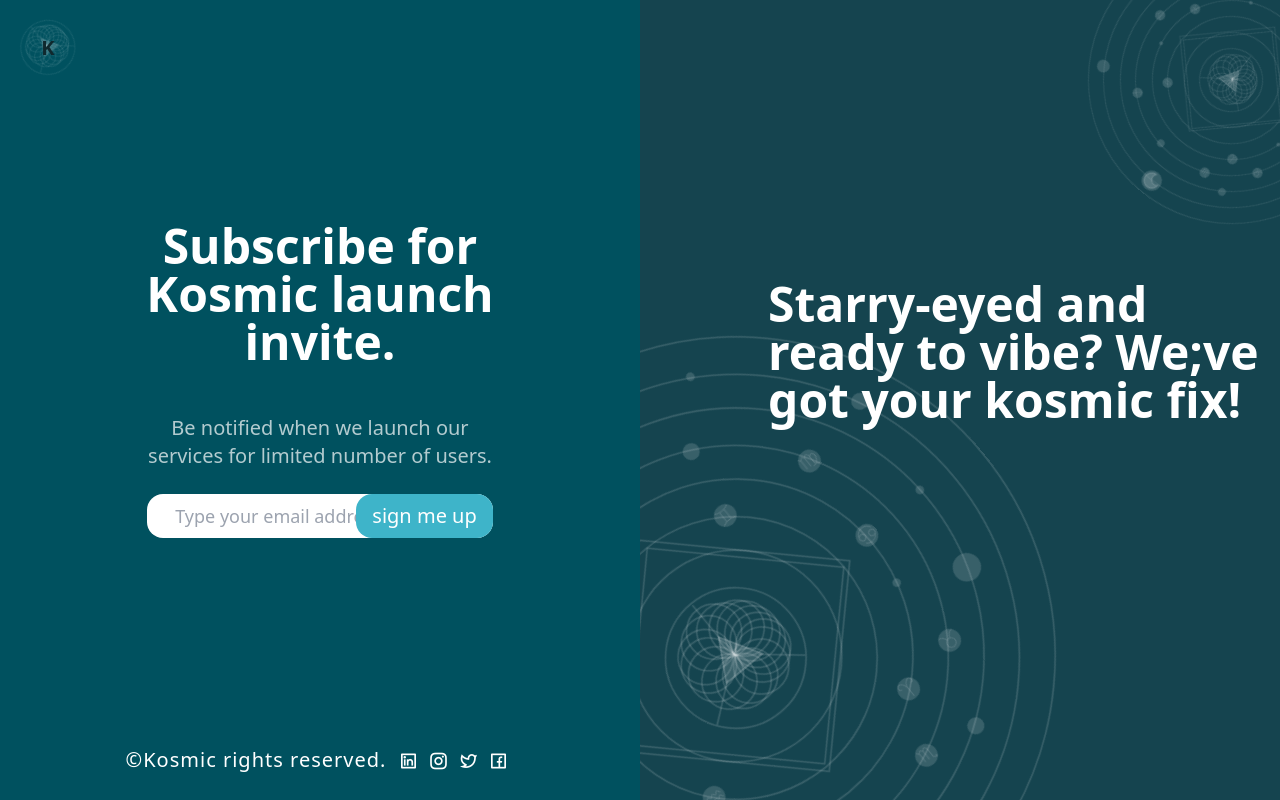
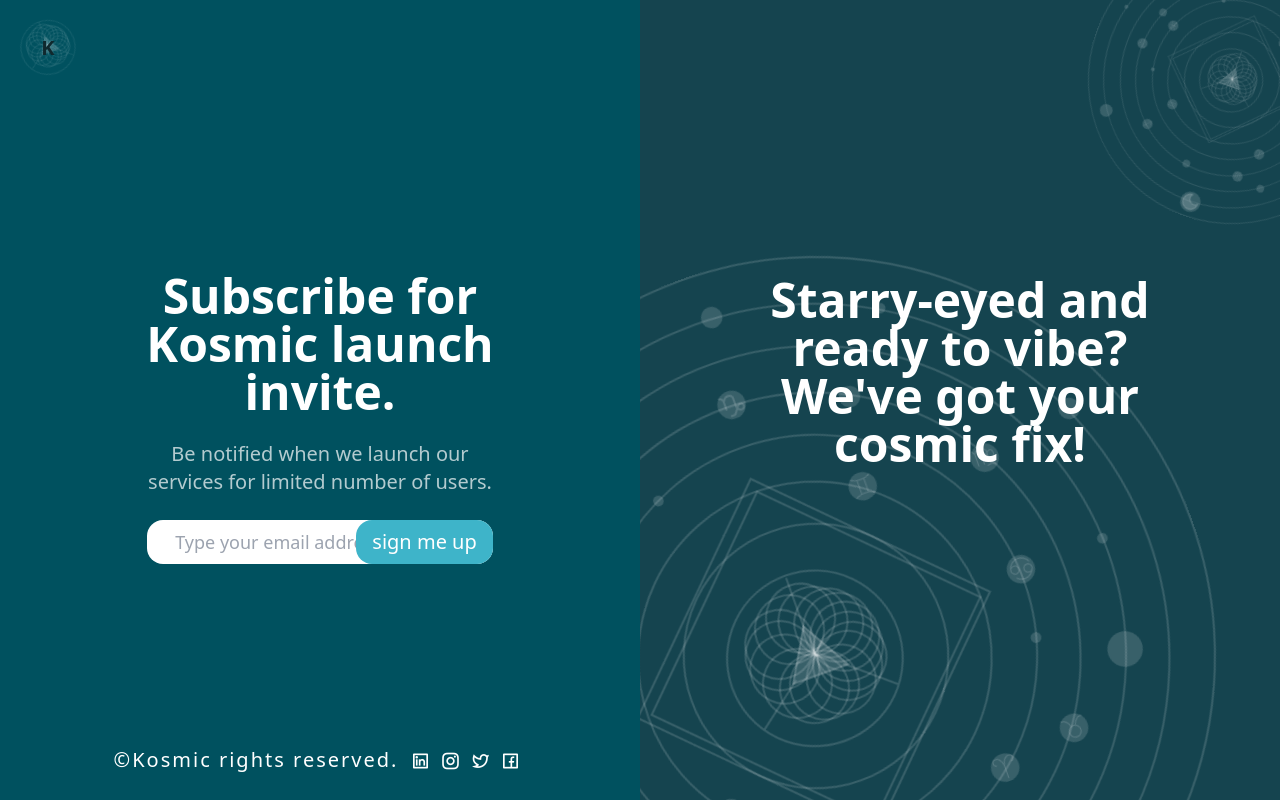
Before and after one commit to ErSamay/Kosmic_web_page, a React (Vite) app: page / in a window 1280 px wide. Built offline with nearby package versions, Linux system fonts and the light colour scheme; what axios-case-converter would draw is missing.

Commit message:
finaluichanges

```diff
--- a/src/App.css
+++ b/src/App.css
@@ -8,7 +8,7 @@
 }
 
 .rotateChakkar {
-  animation: rotateChakkar 50s linear infinite;
+  animation: rotateChakkar 100s linear infinite;
   filter: brightness(0) invert(1);
 
 }
@@ -23,7 +23,7 @@
 }
 
 .rotateChakkar1 {
-  animation: rotateChakkar1 50s linear infinite;
+  animation: rotateChakkar1 100s linear infinite;
   filter: brightness(0) invert(1);
 
 }
--- a/src/App.tsx
+++ b/src/App.tsx
@@ -5,6 +5,7 @@ import MainWebPage from "./Components/MainWebPage";
 import ReactGA from "react-ga4";
 const Tracking_id = "G-Q6H3FSLLJG";
 ReactGA.initialize(Tracking_id);
+
 function App() {
   useEffect(() => {
     ReactGA.send({
--- a/src/Components/Footer.tsx
+++ b/src/Components/Footer.tsx
@@ -6,7 +6,7 @@ function Footer() {
       <div className="h-[10vh] flex item-center justify-center">
         <div className="flex items-center justify-center">
           <div>
-            <p className="lg:text-xl text-sm tracking-wider text-white pl-4 lg:pl-0">
+            <p className="lg:text-xl text-sm tracking-widest text-white pl-8 lg:pl-0">
               &copy;Kosmic rights reserved.{" "}
             </p>
           </div>
--- a/src/Components/Layout.tsx
+++ b/src/Components/Layout.tsx
@@ -4,7 +4,7 @@ import "remixicon/fonts/remixicon.css";
 function Layout() {
   return (
     <>
-      <div className="w-full flex flex-col ">
+      <div className="flex flex-col ">
         <Navbar />
       </div>
     </>
--- a/src/Components/LeftPage.tsx
+++ b/src/Components/LeftPage.tsx
@@ -64,16 +64,16 @@ function LeftPage() {
   };
   return (
     <>
-      <div className="lg:w-1/2 h-screen w-screen bg-[#00515F] overflow-hidden lg:overflow-hidden">
+      <div className="lg:w-1/2 lg:h-full h-screen w-screen bg-[#00515F] overflow-hidden lg:overflow-hidden">
         <Layout />
-        <div className="h-[80vh] flex items-center justify-center">
-          <div className=" lg:w-[80%] w-full  flex flex-col items-center justify-center leading-10 lg:h-[30vh] h-5">
-            <div className="h-[34vh]  flex items-center justify-center">
+        <div className="h-[80%]  flex items-end justify-center">
+          <div className=" lg:w-[80%] w-full  flex flex-col items-center justify-center lg:h-[70%]  ">
+            <div className="h-[34%]  flex items-center justify-center">
               <h1 className="lg:text-5xl text-2xl md:text-5xl  text-white font-semibold  lg:w-[85%] w-[95%]  text-center">
                 Subscribe for Kosmic launch invite.
               </h1>
             </div>
-            <div className="h-[66vh] max-w-[90%] flex flex-col items-center justify-center  pt-12">
+            <div className="h-[66%] max-w-[90%] flex flex-col items-center justify-start mt-6">
               <p className="lg:text-xl text-xs text-white  text-center  opacity-70 max-w-[80%] ">
                 Be notified when we launch our services for limited number of
                 users.
--- a/src/Components/MainWebPage.tsx
+++ b/src/Components/MainWebPage.tsx
@@ -5,7 +5,7 @@ import RightPage from "./RightPage";
 function MainWebPage() {
   return (
     <>
-      <div className="lg:h-screen lg:w-screen bg-white flex flex-col items-center justify-center lg:flex-row overflow-x-hidden">
+      <div className="lg:h-screen lg:w-screen bg-white flex flex-col items-center justify-center md:flex-row overflow-x-hidden">
         <LeftPage />
         <RightPage />
       </div>
--- a/src/Components/Navbar.tsx
+++ b/src/Components/Navbar.tsx
@@ -4,7 +4,7 @@ import WesternAstrologyIcon2 from "../assets/WesternAstrologyIcon2.svg";
 function Navbar() {
   return (
     <>
-      <div className="h-[10vh] pt-5 pl-5 pr-1 pb-1 ">
+      <div className="h-[10%] pt-5 pl-5 pr-1 pb-1 ">
         <div className="h-[7vh] w-[7vh] rounded-full  flex items-center  justify-center relative">
           <img
             src={WesternAstrologyIcon2}
--- a/src/Components/RightPage.tsx
+++ b/src/Components/RightPage.tsx
@@ -5,21 +5,23 @@ import "../App.css";
 
 function RightPage() {
   return (
-    <div className="lg:w-1/2 lg:h-full bg-[#15444f] overflow-hidden relative flex items-center justify-center h-screen w-screen ">
-      <div className="h-[10vh]"></div>
-      <div className="h-[80vh] flex   justify-center items-center">
-        <div className="text-white text-2xl lg:text-5xl   md:text-5xl md:w-[40vw] md:ml-32 ml-5 h-[30vh] flex flex-col items-center justify-center ">
-          <div className="h-[34vh] ">
-            <h1 className="font-semibold ">
-              Starry-eyed and ready to vibe? We;ve got your kosmic fix!
+    <>
+      <div className="lg:w-1/2 lg:h-full h-screen w-screen bg-[#15444f] overflow-hidden lg:overflow-hidden relative">
+        <div className="h-[10%] pt-5 pl-5 pr-1 pb-1 ">
+          <div className="h-[7vh] w-[7vh] rounded-full  flex items-center  justify-center relative"></div>
+        </div>
+        <div className="h-[80%]  flex items-end justify-center">
+          <div className=" lg:w-[80%] w-full  flex flex-col items-center justify-center lg:h-[70%]  ">
+            <div className="h-[34%]  flex items-center justify-center">
+              <h1 className="lg:text-5xl text-2xl md:text-5xl  text-white font-semibold  lg:w-[85%] w-[95%]  text-center mt-12">
+                Starry-eyed and ready to vibe? We've got your cosmic fix!
               </h1>
             </div>
-          <div className="h-[33vh] "></div>
-          <div className="h-[33vh "></div>
+            <div className="h-[66%] max-w-[90%] flex flex-col items-center justify-start mt-6"></div>
           </div>
         </div>
-      <div className="h-[10vh]"></div>
-      <div className="lg:h-[80vh] lg:w-[80vh] h-[95vh] w-[95vh] h-64 w-80  absolute top-96  lg:top-64   -left-20 lg:-left-56  md:h-72 md:w-96">
+        <div className="h-[10vh] flex item-center justify-center"></div>
+        <div className="lg:h-[100vh] lg:w-[100vh] h-[95vh] w-[95vh] h-64 w-80  absolute top-96  lg:top-64   -left-20 lg:-left-56  md:h-72 md:w-96">
           <img
             src={westernAstro}
             alt="Chakkra"
@@ -34,6 +36,7 @@ function RightPage() {
           />
         </div>
       </div>
+    </>
   );
 }
 
```
Also changed, not shown: 1 other file (tests, documents, lock files or other folders). Lines whose indentation alone changed are shown as unchanged.
